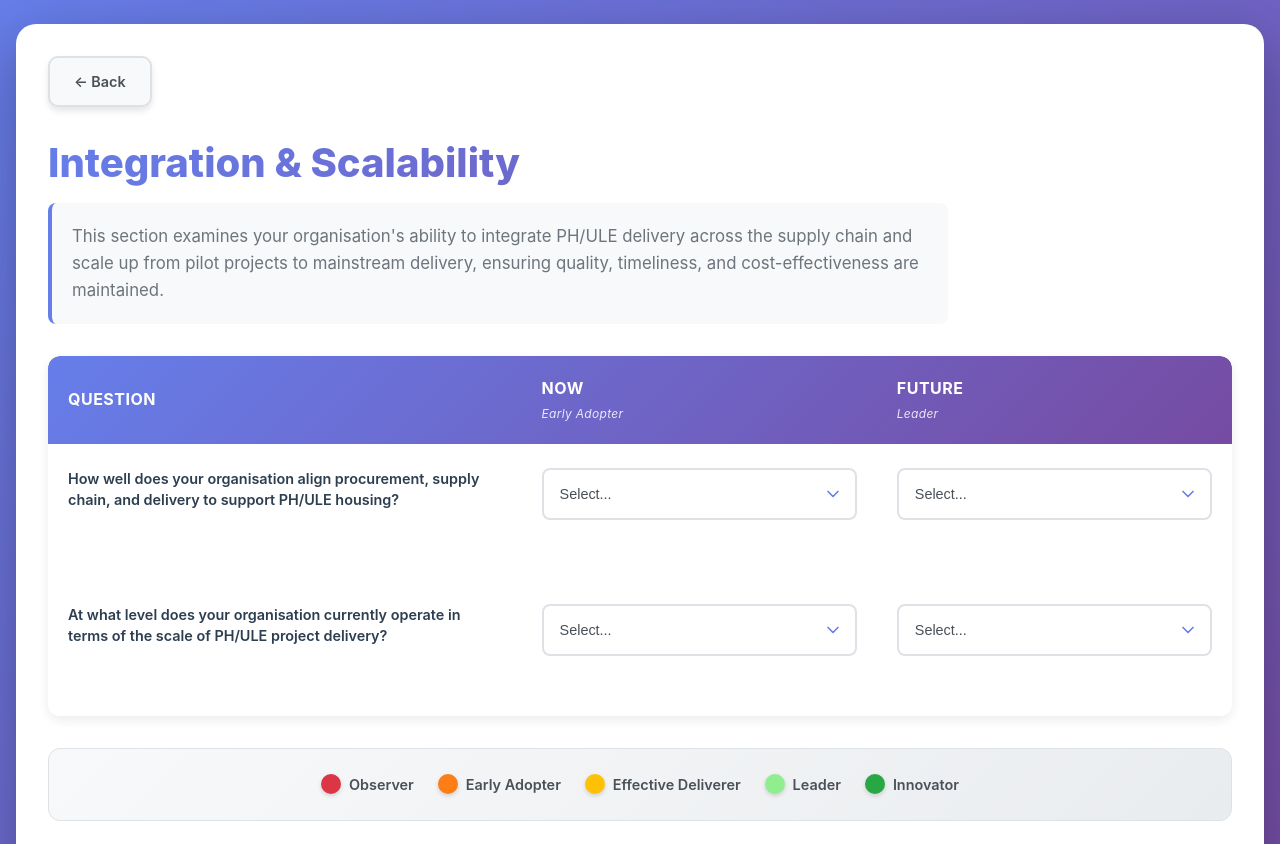
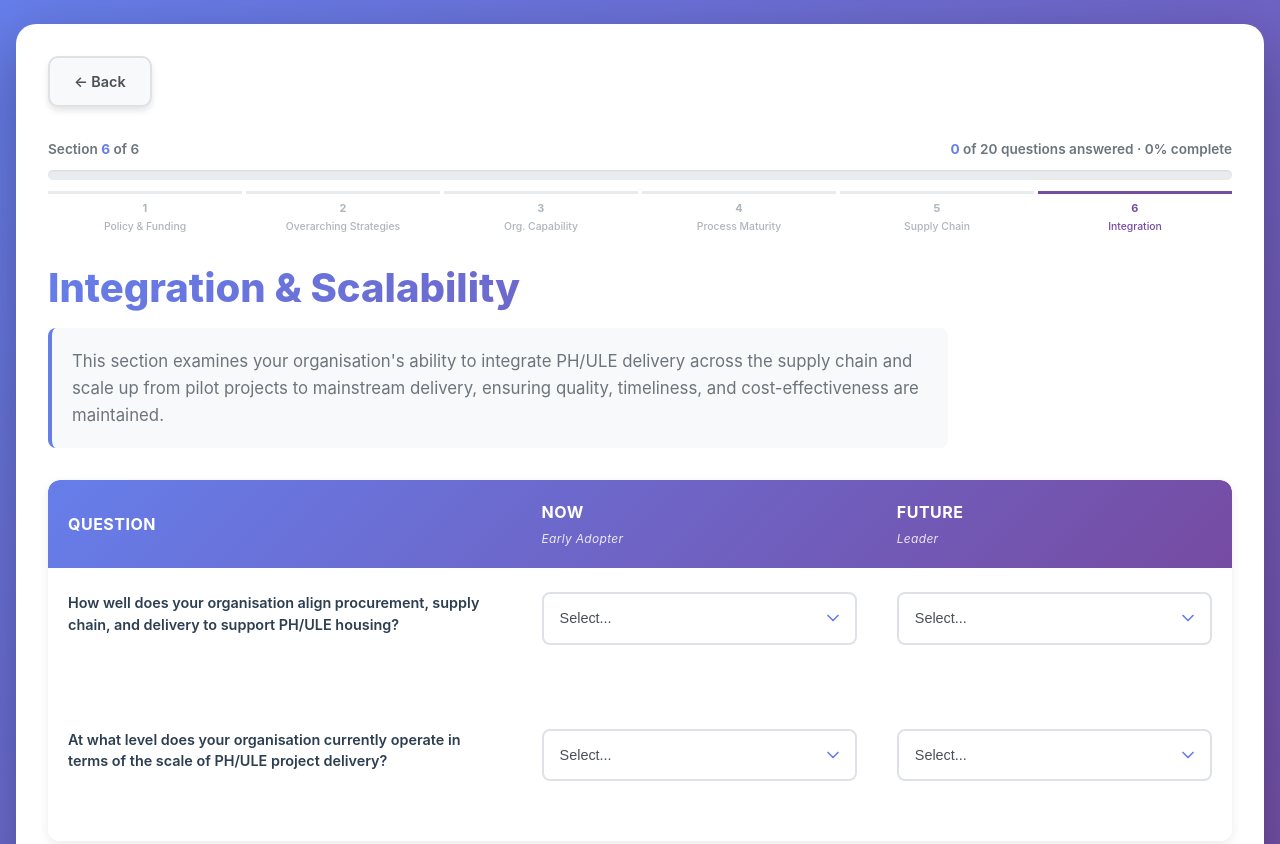
Before and after one commit to drjillzhao/PHOCUS_MM, a plain HTML site: page integration-scalability.html in a window 1280 px wide. Shown: the top 844 px of the page. Drawn offline with Linux system fonts and the light colour scheme.

Commit message:
Update integration-scalability.html

```diff
--- a/integration-scalability.html
+++ b/integration-scalability.html
@@ -83,6 +83,78 @@
     .nav-button.primary:hover {
       transform: translateX(3px);
       box-shadow: 0 6px 12px rgba(118, 75, 162, 0.4);
+    }
+
+    /* Progress Bar */
+    .progress-wrap {
+      margin-bottom: 1.75rem;
+    }
+
+    .progress-meta {
+      display: flex;
+      justify-content: space-between;
+      align-items: baseline;
+      flex-wrap: wrap;
+      gap: 0.5rem;
+      margin-bottom: 0.6rem;
+      font-size: 0.85rem;
+      color: #6c757d;
+      font-weight: 600;
+    }
+
+    .progress-meta strong { color: #667eea; }
+
+    .progress-track {
+      width: 100%;
+      height: 10px;
+      background: #e9ecef;
+      border-radius: 999px;
+      overflow: hidden;
+      box-shadow: inset 0 1px 2px rgba(0, 0, 0, 0.08);
+    }
+
+    .progress-fill {
+      height: 100%;
+      width: 0%;
+      background: linear-gradient(135deg, #667eea 0%, #764ba2 100%);
+      border-radius: 999px;
+      transition: width 0.4s ease;
+    }
+
+    .progress-steps {
+      display: flex;
+      justify-content: space-between;
+      gap: 4px;
+      margin-top: 0.65rem;
+    }
+
+    .progress-step {
+      flex: 1;
+      text-align: center;
+      font-size: 0.68rem;
+      font-weight: 700;
+      color: #adb5bd;
+      padding-top: 6px;
+      border-top: 3px solid #e9ecef;
+      transition: all 0.3s ease;
+      text-transform: uppercase;
+      letter-spacing: 0.3px;
+    }
+
+    .progress-step .step-label {
+      display: block;
+      font-weight: 500;
+      text-transform: none;
+      letter-spacing: 0;
+      margin-top: 2px;
+      font-size: 0.65rem;
+    }
+
+    .progress-step.done { color: #667eea; border-top-color: #667eea; }
+    .progress-step.current { color: #764ba2; border-top-color: #764ba2; }
+
+    @media (max-width: 700px) {
+      .progress-step .step-label { display: none; }
     }
 
     /* Header Section */
@@ -423,6 +495,18 @@
       <a href="supply-chain-readiness.html" class="nav-button secondary">← Back</a>
     </div>
 
+    <!-- Progress -->
+    <div class="progress-wrap">
+      <div class="progress-meta">
+        <span>Section <strong id="progress-section-num">6</strong> of 6</span>
+        <span><strong id="progress-count">0</strong> of <span id="progress-total">20</span> questions answered &middot; <span id="progress-percent">0%</span> complete</span>
+      </div>
+      <div class="progress-track">
+        <div class="progress-fill" id="progress-fill"></div>
+      </div>
+      <div class="progress-steps" id="progress-steps"></div>
+    </div>
+
     <!-- Header -->
     <h1>Integration & Scalability</h1>
     <p class="section-intro">
@@ -559,6 +643,60 @@
       2: 'Leader'
     };
 
+    const PAGE_QUESTION_COUNTS = { 1: 2, 2: 3, 3: 5, 4: 5, 5: 3, 6: 2 };
+    const PAGE_LABELS = {
+      1: 'Policy & Funding',
+      2: 'Overarching Strategies',
+      3: 'Org. Capability',
+      4: 'Process Maturity',
+      5: 'Supply Chain',
+      6: 'Integration'
+    };
+    const THIS_PAGE = 6;
+
+    function updateProgressBar() {
+      let totalQuestions = 0;
+      let answeredQuestions = 0;
+      let stepsHtml = '';
+
+      Object.keys(PAGE_QUESTION_COUNTS).forEach(function (pageStr) {
+        const page = parseInt(pageStr);
+        const qCount = PAGE_QUESTION_COUNTS[page];
+        let pageAnswered = 0;
+
+        for (let q = 1; q <= qCount; q++) {
+          totalQuestions++;
+          const v1 = localStorage.getItem('phocus_p' + page + '_q' + q + '_c1');
+          const v2 = localStorage.getItem('phocus_p' + page + '_q' + q + '_c2');
+          if (v1 && v2) {
+            answeredQuestions++;
+            pageAnswered++;
+          }
+        }
+
+        let cls = '';
+        if (page === THIS_PAGE) {
+          cls = 'current';
+        } else if (pageAnswered === qCount) {
+          cls = 'done';
+        }
+        stepsHtml += '<div class="progress-step ' + cls + '">' + page + '<span class="step-label">' + PAGE_LABELS[page] + '</span></div>';
+      });
+
+      const stepsEl = document.getElementById('progress-steps');
+      if (stepsEl) stepsEl.innerHTML = stepsHtml;
+
+      const percent = totalQuestions ? Math.round((answeredQuestions / totalQuestions) * 100) : 0;
+      const fillEl = document.getElementById('progress-fill');
+      const countEl = document.getElementById('progress-count');
+      const percentEl = document.getElementById('progress-percent');
+      const totalEl = document.getElementById('progress-total');
+      if (fillEl) fillEl.style.width = percent + '%';
+      if (countEl) countEl.textContent = answeredQuestions;
+      if (percentEl) percentEl.textContent = percent + '%';
+      if (totalEl) totalEl.textContent = totalQuestions;
+    }
+
     function updateIndicator(selectElement) {
       const container = selectElement.parentElement;
       const indicator = container.querySelector('.status-indicator');
@@ -603,6 +741,7 @@
     function saveToStorage(sel) {
       var key = 'phocus_p' + sel.dataset.page + '_q' + sel.dataset.q + '_c' + sel.dataset.col;
       localStorage.setItem(key, sel.value);
+      updateProgressBar();
     }
 
     window.addEventListener('DOMContentLoaded', function() {
@@ -616,6 +755,7 @@
       });
       updateColumnHeader(1);
       updateColumnHeader(2);
+      updateProgressBar();
     });
   </script>
 </body>
```
